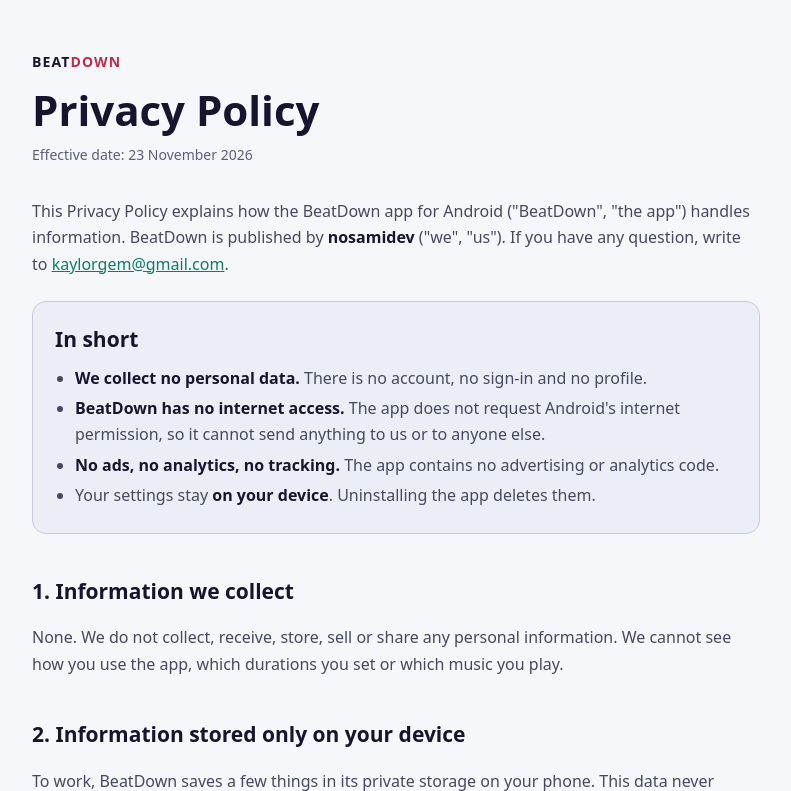
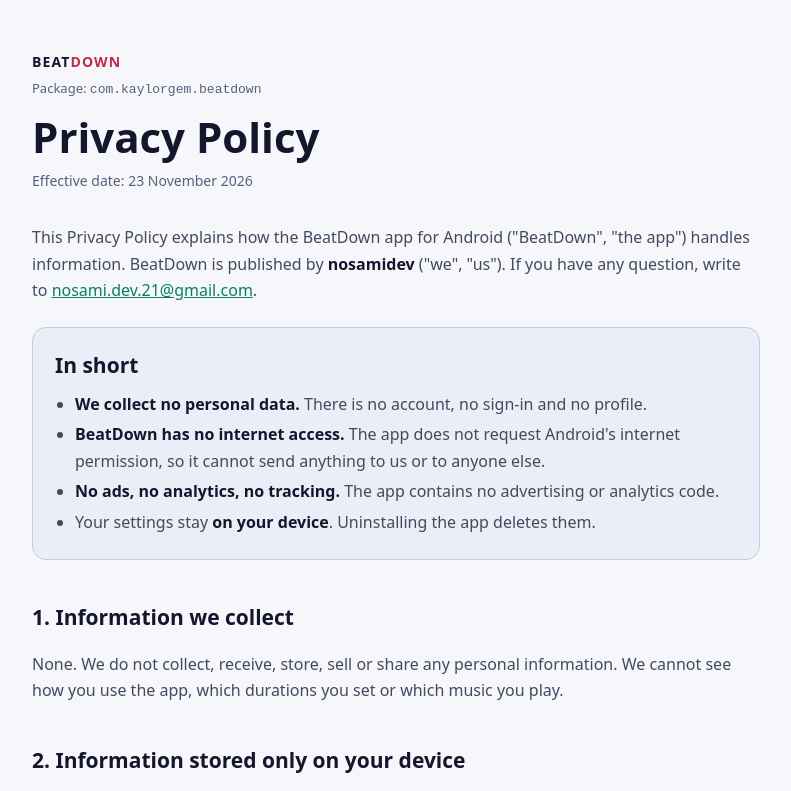
Before and after one commit to nosamidev/Nosami-Apps, a plain HTML site: page Timebeat-privacy.html in a window 1280 px wide. Shown: the top 791 px of the page, without its empty margins (244-1035 px from the left). Drawn offline with Linux system fonts and the light colour scheme.

Commit message:
beatdown: fix contact email + privacy link
Co-Authored-By: Claude Opus 5.5 <noreply@anthropic.com>

```diff
--- a/Timebeat-privacy.html
+++ b/Timebeat-privacy.html
@@ -69,6 +69,8 @@
     th, td { text-align: left; vertical-align: top; padding: 10px 12px; border-bottom: 1px solid var(--border); }
     th { color: var(--text); font-weight: 600; }
     td code, p code, li code { font-size: 13px; overflow-wrap: anywhere; }
+    .pkg { display: block; color: var(--label); font-size: 13px; margin-top: 4px; }
+    .pkg code { font-size: 13px; overflow-wrap: anywhere; }
     footer { margin-top: 48px; padding-top: 20px; border-top: 1px solid var(--border); color: var(--label); font-size: 14px; }
   </style>
 </head>
@@ -76,6 +78,7 @@
 <main>
   <header>
     <div class="brand">Beat<span>Down</span></div>
+    <span class="pkg">Package: <code>com.kaylorgem.beatdown</code></span>
     <h1>Privacy Policy</h1>
     <p class="meta">Effective date: 23 November 2026</p>
   </header>
@@ -83,7 +86,7 @@
   <p>
     This Privacy Policy explains how the BeatDown app for Android ("BeatDown", "the app") handles
     information. BeatDown is published by <strong>nosamidev</strong> ("we", "us"). If you have any
-    question, write to <a href="mailto:kaylorgem@gmail.com">kaylorgem@gmail.com</a>.
+    question, write to <a href="mailto:nosami.dev.21@gmail.com">nosami.dev.21@gmail.com</a>.
   </p>
 
   <section class="summary" aria-labelledby="summary">
@@ -200,7 +203,7 @@
   <h2>11. Contact</h2>
   <p>
     nosamidev<br>
-    Email: <a href="mailto:kaylorgem@gmail.com">kaylorgem@gmail.com</a>
+    Email: <a href="mailto:nosami.dev.21@gmail.com">nosami.dev.21@gmail.com</a>
   </p>
 
   <footer>
```
Also changed, not shown: Timebeat-terms.html (+5 -2 lines).
